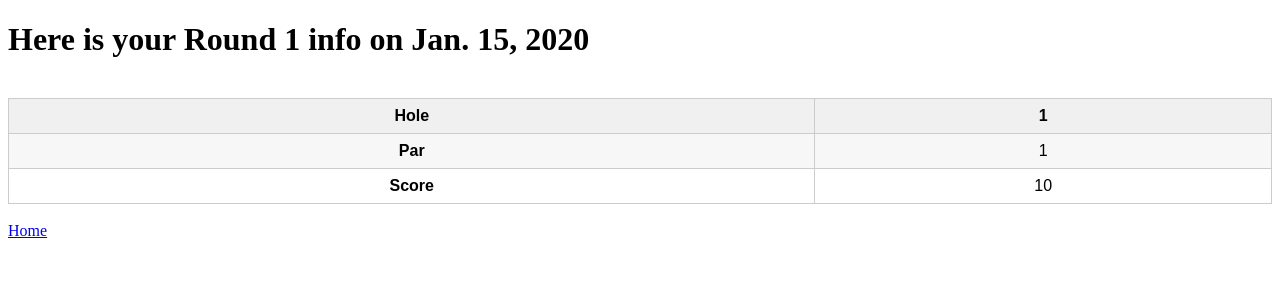
After one commit to kpfuller28/birdie-board, a Django app: page /1/ in a window 1280 px wide. The commit adds this page. Shown: the top 300 px of the page. Run offline with Django 4.2, Linux system fonts and the light colour scheme; tables that the repository leaves empty hold one stand-in row (values such as "Sample post").

Commit message:
Added round details view and url. Basic table stylings. Home link to get back to index page

```diff
--- a/scorecard/templates/scorecard/index.html
+++ b/scorecard/templates/scorecard/index.html
@@ -11,7 +11,7 @@
   <ul>
     {% for round in round_list %}
     <li>
-      <p>Round {{round.id}}</p>
+      <a href = "{% url 'scorecard:round' round.id %}"> Round {{round.id}}</a>
       <ul>
         <li>
           <p>Holes: {{round.holes}}</p>
--- /dev/null
+++ b/scorecard/templates/scorecard/round_details.html
@@ -0,0 +1,32 @@
+<!DOCTYPE html>
+<html>
+<head>
+  <meta charset="UTF-8" />
+  <title>Round {{round.id}}</title>
+</head>
+<body>
+  <h1>Here is your Round {{round.id}} info on {{round.date}}</h1><br>
+  <table style="border-collapse: collapse; width: 100%; text-align: center; font-family: Arial, sans-serif;">
+    <tr style="background-color: #f0f0f0;" >
+      <th style="padding: 8px; border: 1px solid #ccc;">Hole</th>
+      {% for hole in round.hole_set.all %}
+        <td style="padding: 8px; border: 1px solid #ccc; font-weight: bolder;">{{hole.hole}}</td>
+      {% endfor %}
+    </tr>
+    <tr style="background-color: #f7f7f7;">
+      <th style="padding: 8px; border: 1px solid #ccc;">Par</th>
+      {% for hole in round.hole_set.all %}
+        <td style="padding: 8px; border: 1px solid #ccc;">{{hole.par}}</td>
+      {% endfor %}
+    </tr>
+    <tr style="background-color: #ffffff;">
+      <th style="padding: 8px; border: 1px solid #ccc;">Score</th>
+      {% for hole in round.hole_set.all %}
+        <td style="padding: 8px; border: 1px solid #ccc;">{{hole.score}}</td>
+      {% endfor %}
+    </tr>
+  </table>
+  <br>
+    <a href = "{% url 'scorecard:index' %}">Home</a>
+</body>
+</html>
--- a/scorecard/urls.py
+++ b/scorecard/urls.py
@@ -5,4 +5,6 @@ from . import views
 app_name = 'scorecard'
 urlpatterns = [
     path("", views.IndexView.as_view(), name="index"),
+    path("<int:pk>/", views.RoundView.as_view(), name="round"),
+
 ]
--- a/scorecard/views.py
+++ b/scorecard/views.py
@@ -18,3 +18,8 @@ class IndexView(generic.ListView):
         context = super().get_context_data(**kwargs)
         context['user'] = self.request.user
         return context
+
+class RoundView(generic.DetailView):
+    model = Round
+    template_name = 'scorecard/round_details.html'
+    context_object_name = 'round'
```
